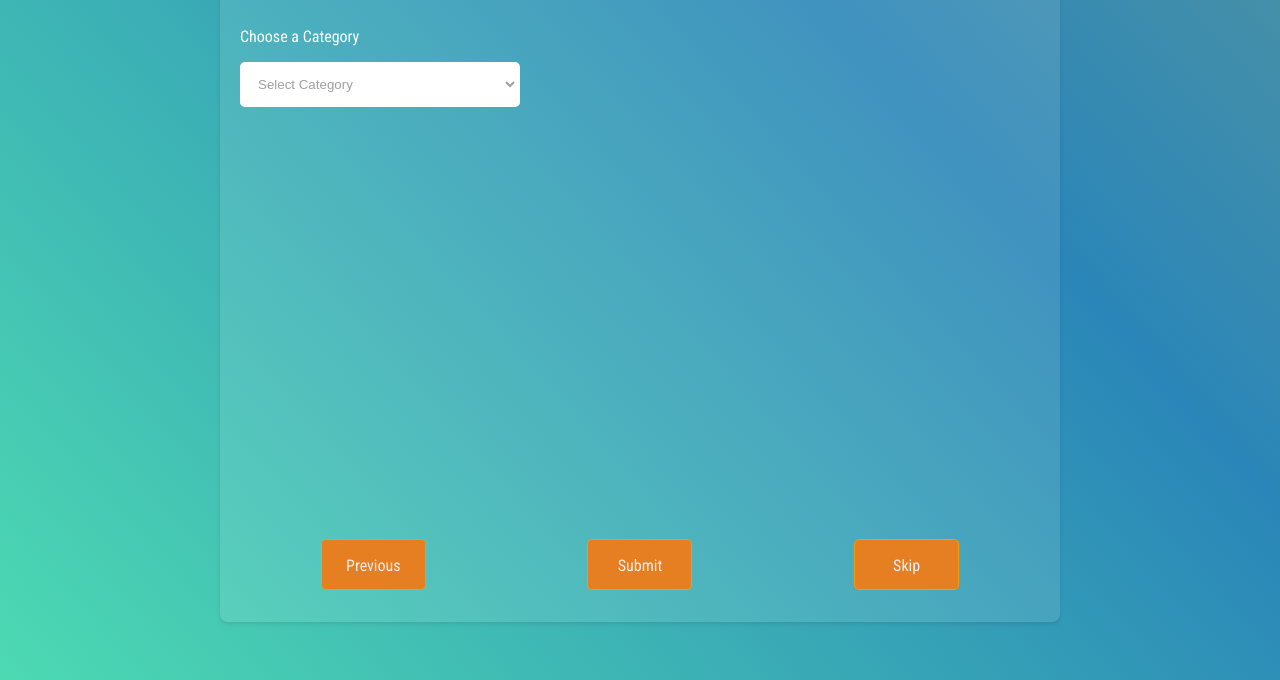
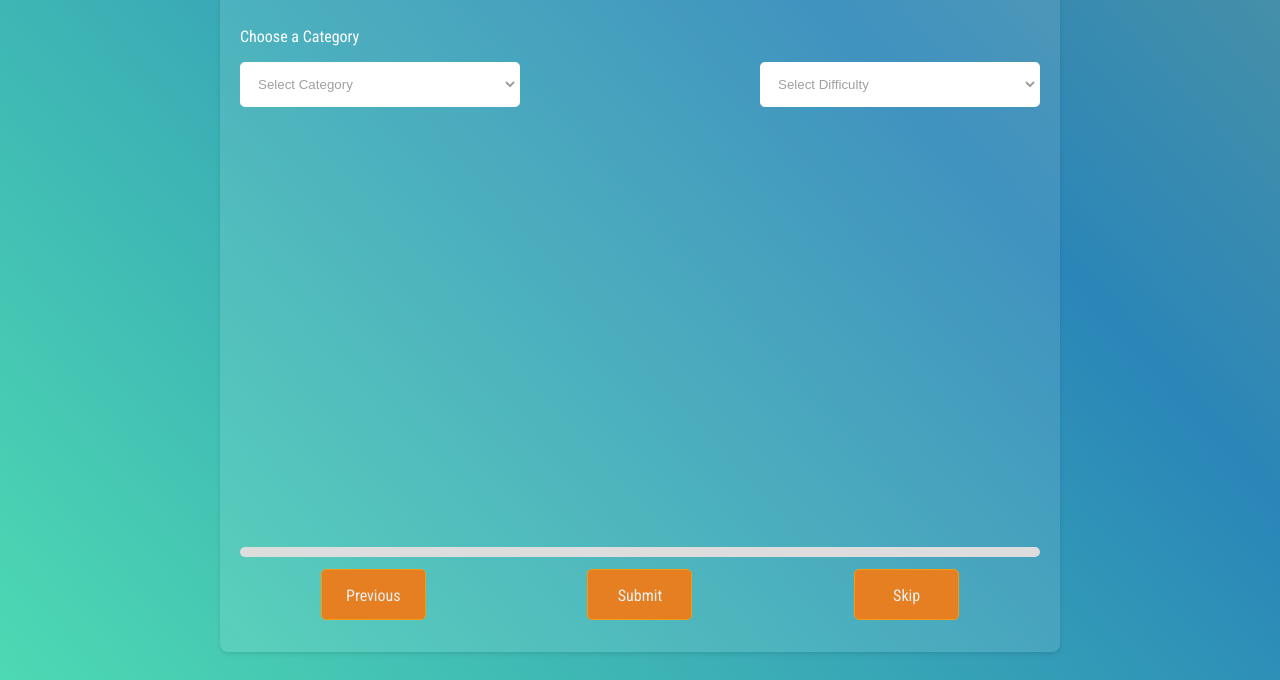
Before and after one commit to amouromar/brain-boost, a plain HTML site: page index.html in a window 1280 px wide. Shown: the part 120-800 px from the top of the page. Drawn offline with Linux system fonts and the light colour scheme; no server answers.

Commit message:
Update index.html
ui update:

progress bar
difficulty selector

```diff
--- a/index.html
+++ b/index.html
@@ -34,7 +34,13 @@
         <div class="mini-dashboard">
             <select id="categoryDropdown">
                 <option value="" selected disabled>Select Category</option>
-                <!-- Category options will be dynamically added here -->
+            </select>
+
+            <select id="difficultyDropdown">
+                <option value="" selected disabled>Select Difficulty</option>
+                <option value="easy">Easy</option>
+                <option value="medium">Medium</option>
+                <option value="hard">Hard</option>
             </select>
             <!--<div class="input-container">
                 <input type="text" id="customTopic" placeholder="Enter custom topic">
@@ -44,6 +50,12 @@
 
         <div id="quiz">
             <!-- Quiz questions and options will be dynamically added here -->
+        </div>
+
+        <div class="progress-container">
+            <div class="progress-bar">
+                <span class="progress-text"></span>
+            </div>
         </div>
 
         <div class="btn-container">
```
